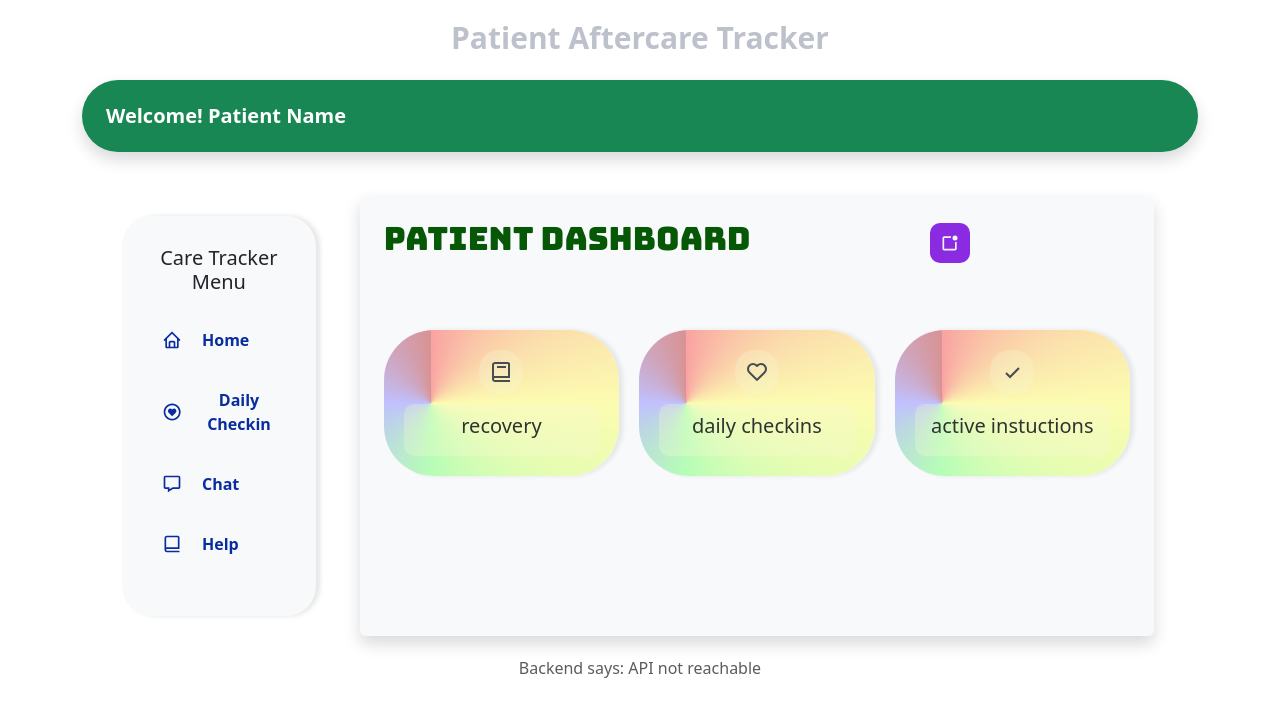
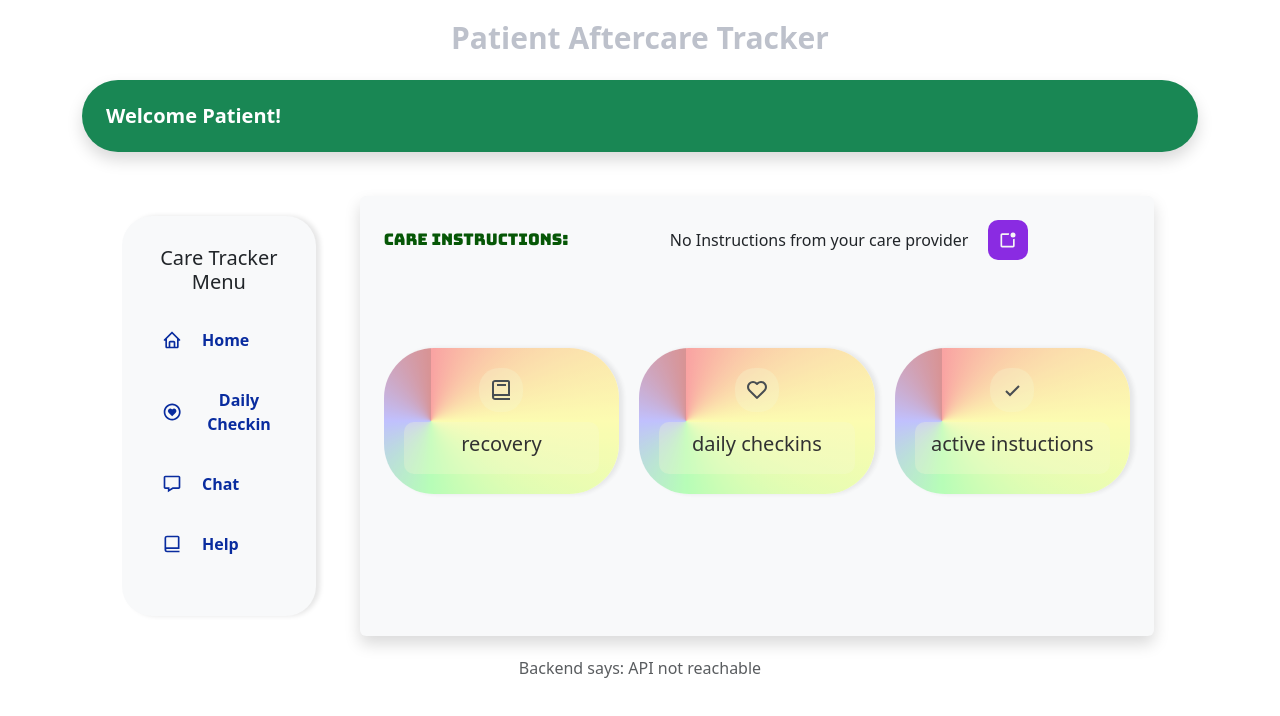
Before and after one commit to swleung1/LifeStyle-Tracker-After-Care-Platform, a React (Vite) app in the folder Frontend/: page / in a window 1280 px wide. Shown: the top 716 px of the page. Built offline with nearby package versions, Linux system fonts and the light colour scheme; no server answers.

Commit message:
pdash-almost done; added patient name and Patient instructions fetch from our backend/api

```diff
--- a/Frontend/src/components/Navbar.jsx
+++ b/Frontend/src/components/Navbar.jsx
@@ -2,17 +2,33 @@
 
 import React from "react";
 
-const Navbar = () => {
+import { useEffect, useState } from "react";
+
+function Navbar() {
+  const [patientName, setPatientName] = useState("");
+
+  useEffect(() => {
+    // Patient NAME Fetch from your backend API
+    fetch("/api/patient")
+      .then((res) => res.json())
+      .then((data) => {
+        setPatientName(data.name); // API response
+      })
+      .catch((err) => console.error("Failed to fetch patient name", err));
+  }, []);
+
+  // const Navbar = () => {
   return (
     <nav
       className="navbar navbar-expand-lg navbar-light bg-success mt-4 mb-4 px-4 py-3 shadow rounded-pill"
-      style={{ borderRadius: '50px' }}
+      style={{ borderRadius: "50px" }}
     >
       <a className="navbar-brand text-white fw-bold" href="#">
-        Welcome! Patient Name
+        {/* imports patent name data pulled from our database/backend */}
+        Welcome {patientName ? patientName : "Patient"}!
       </a>
 
-      <button
+      {/* <button
         className="navbar-toggler"
         type="button"
         data-toggle="collapse"
@@ -22,7 +38,7 @@ const Navbar = () => {
         aria-label="Toggle navigation"
       >
         <span className="navbar-toggler-icon"></span>
-      </button>
+      </button> */}
       {/* <div className="collapse navbar-collapse" id="navbarNav">
         <ul className="navbar-nav ms-auto">
           <li className="nav-item active">
@@ -49,7 +65,7 @@ const Navbar = () => {
       </div> */}
     </nav>
   );
-};
+}
 
 //export to App
 export default Navbar;
--- a/Frontend/src/components/PDash.jsx
+++ b/Frontend/src/components/PDash.jsx
@@ -14,10 +14,11 @@ const PDash = () => {
 
             <div className="dashboard-view mx-4 p-4 bg-light rounded shadow">
              <div className="mb-4 ">
+
+
                 <PHeader />
-                <Pcard />
-                {/* <h2>Patient Dashboard View</h2> */}
-            {/* <p>Welcome to your aftercare dashboard! Here you can track your daily wellness, communicate with your healthcare provider, and monitor your recovery progress. Use the sidebar to navigate through different sections of the platform.</p> */}
+                 <Pcard />
+
             </div>
 
         </div>
--- a/Frontend/src/components/PHeader.jsx
+++ b/Frontend/src/components/PHeader.jsx
@@ -1,31 +1,46 @@
- //Header/content for PATIENT dashbaord
+//Header/content for PATIENT dashbaord
 
 import React from "react";
 import { BiSearch, BiNotification } from "react-icons/bi";
-import "../styles/pdash.css"
+import "../styles/pdash.css";
 
-const PHeader = () => {
+import { useEffect, useState } from "react";
+
+function PHeader() {
+  const [patientInstructions, setPatientInstructions] = useState("");
+
+  useEffect(() => {
+    // // Patient INSTRUCTIONS Fetched from our backend API
+    fetch("/api/instructions")
+      .then((res) => res.json())
+      .then((data) => {
+        setPatientInstructions(data.instructions); // API response
+      })
+      .catch((err) =>
+        console.error("Failed to fetch patient instructions", err)
+      );
+  }, []);
+
+  // const PHeader = () => {
   return (
     <div className="pheader d-flex justify-content-between align-items-center mb-4">
-      <h2 className="pheadtitle ">Patient Dashboard</h2>
+      <div className="pheadtitle ">Care Instructions: </div>
       <div className="pheader_activ">
-        <div className="search-bar d-flex align-items-center">
-          {/* OPTIONAL Search bar for dash */}
-          {/* <input type="text" placeholder="Search Here..."></input>
-          <BiSearch className="H_icon" /> */}
+        <div className="care_instructs d-flex align-items-center">
+          {/* imports instructions data pulled from our database/backend */}
+          {patientInstructions
+            ? patientInstructions
+            : "No Instructions from your care provider"}
         </div>
 
         <div className="notify">
-           <BiNotification className="icon" />
+          <BiNotification className="icon" />
 
           {/* <button type="notice_button" class="btn btn-danger"> <BiNotification className="icon" />Notifications</button>  */}
-
-
         </div>
-
       </div>
     </div>
   );
-};
+}
 
 export default PHeader;
--- a/Frontend/src/styles/pdash.css
+++ b/Frontend/src/styles/pdash.css
@@ -85,7 +85,7 @@
     gap: 20px;
     /* align-items: center;
      */
-    margin-top: 4rem;
+    margin-bottom: 4rem;
     position: relative;
 }
 
@@ -104,6 +104,9 @@
      transition: 0.5s ease-in-out;
      gap: 10px;
      opacity: 0.8;
+     height: 40%;
+    margin-top: 4rem;
+     border-color: rgb(232, 64, 120);
 
      /* position: absolute;
     top: 10px;
@@ -138,6 +141,6 @@
      color: black;
      border-radius: 10px;
 
-
+   left: 50px;
 
 }
```
